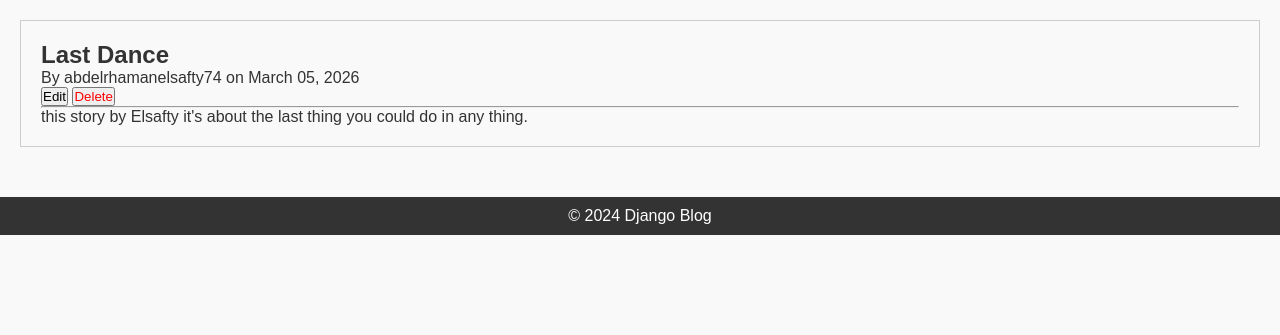
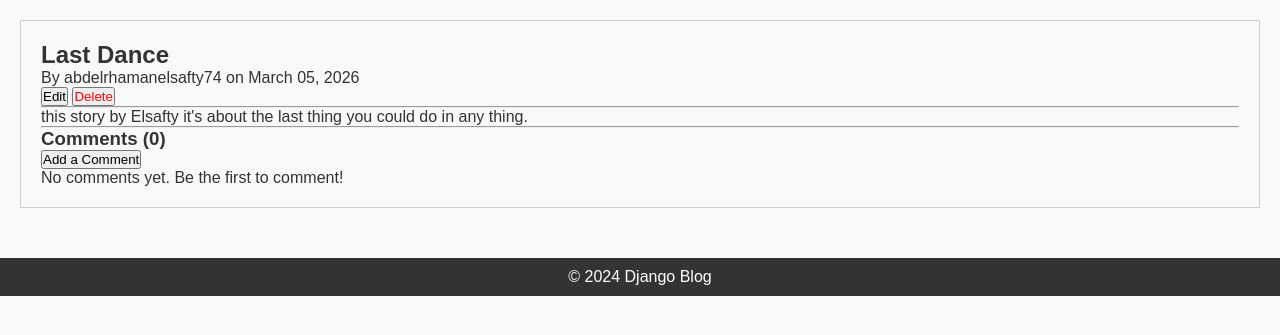
Before and after one commit to abdelrahmanelsafty75/Alx_DjangoLearnLab, a Django app: page /post/2/ in a window 1280 px wide. Shown: the part 41-376 px from the top of the page. Run offline with Django 5.2, Linux system fonts and the light colour scheme; a user stored in the database is signed in; data comes from the database, SQL or seed files in the repository; tables that the repository leaves empty hold one stand-in row (values such as "Sample post").

Commit message:
comment functionality UI

```diff
--- a/django_blog/blog/templates/blog/post_detail.html
+++ b/django_blog/blog/templates/blog/post_detail.html
@@ -11,5 +11,27 @@
 
         <hr>
         <p>{{ post.content }}</p>
+        <hr>
+        <h3>Comments ({{ post.comments.count }})</h3>
+
+        {% if user.is_authenticated %}
+            <a href="{% url 'comment-create' post.id %}"><button>Add a Comment</button></a>
+        {% else %}
+            <p><a href="{% url 'login' %}">Log in</a> to add a comment.</p>
+        {% endif %}
+
+        {% for comment in post.comments.all %}
+            <div style="background-color: #f4f4f4; padding: 10px; margin-top: 10px; border-radius: 5px;">
+                <p><strong>{{ comment.author }}</strong> said on {{ comment.created_at|date:"F d, Y" }}:</p>
+                <p>{{ comment.content }}</p>
+
+                {% if comment.author == user %}
+                    <a href="{% url 'comment-update' comment.id %}"><button style="font-size: 12px;">Edit</button></a>
+                    <a href="{% url 'comment-delete' comment.id %}"><button style="color: red; font-size: 12px;">Delete</button></a>
+                {% endif %}
+            </div>
+        {% empty %}
+            <p>No comments yet. Be the first to comment!</p>
+        {% endfor %}
     </div>
 {% endblock content %}
```
Also changed, not shown: django_blog/blog/templates/blog/comment_confirm_delete.html (added, +13 -0 lines), django_blog/blog/templates/blog/comment_form.html (added, +10 -0 lines).
